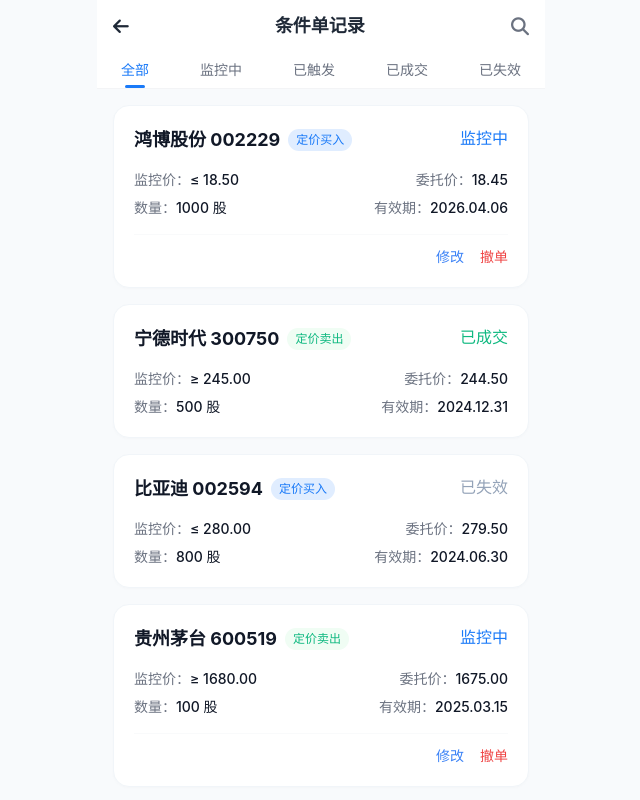
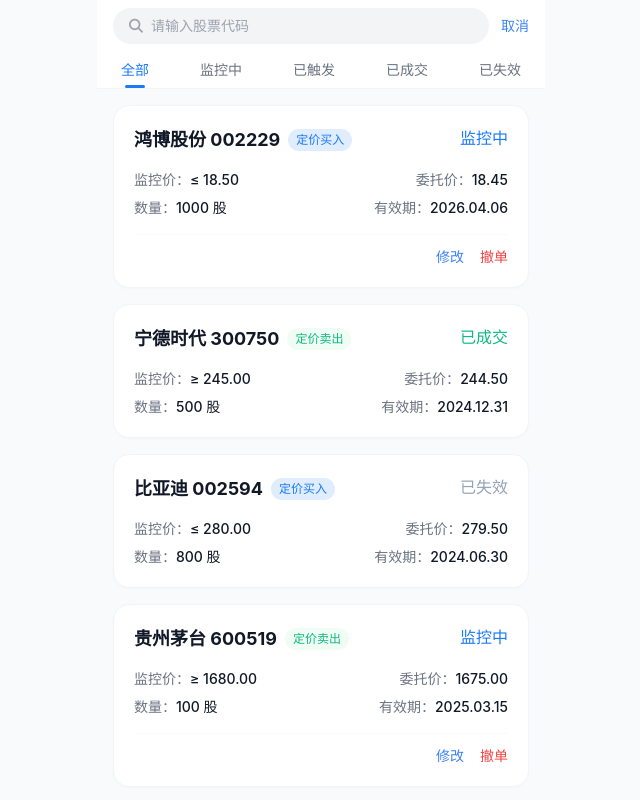
Before and after one commit to zmdcat/OTC--TRS, a plain HTML site: page records.html in a window 1280 px wide. Both pictures are taken after a click on the button 839 px from the left and 26 px from the top of the page. Shown: the whole page, without its empty margins (319-959 px from the left). Drawn offline with nearby package versions, Linux system fonts and the light colour scheme.

Commit message:
Implement search bar interaction on records page

```diff
--- a/records.html
+++ b/records.html
@@ -80,6 +80,17 @@
             from { transform: scale(0.95); opacity: 0; }
             to { transform: scale(1); opacity: 1; }
         }
+
+        /* Search Bar Styles */
+        #searchBar {
+            display: none;
+        }
+        .header-search-active #normalHeader {
+            display: none;
+        }
+        .header-search-active #searchBar {
+            display: flex;
+        }
     </style>
 </head>
 <body class="flex flex-col min-h-screen max-w-md mx-auto relative bg-slate-50">
@@ -99,15 +110,25 @@
     </div>
 
     <!-- Header -->
-    <header class="bg-white sticky top-0 z-10">
-        <div class="flex items-center px-4 py-3">
+    <header id="mainHeader" class="bg-white sticky top-0 z-10">
+        <!-- Normal Header -->
+        <div id="normalHeader" class="flex items-center px-4 py-3">
             <button onclick="window.history.back()" class="text-gray-800">
                 <i class="fa-solid fa-arrow-left text-lg"></i>
             </button>
             <h1 class="flex-1 text-center text-lg font-bold text-gray-800">条件单记录</h1>
-            <button class="text-gray-500">
+            <button onclick="toggleSearch(true)" class="text-gray-500">
                 <i class="fa-solid fa-magnifying-glass text-lg"></i>
             </button>
+        </div>
+
+        <!-- Search Bar -->
+        <div id="searchBar" class="items-center px-4 py-2 space-x-3">
+            <div class="flex-1 flex items-center bg-gray-100 rounded-full px-4 py-2">
+                <i class="fa-solid fa-magnifying-glass text-gray-400 mr-2 text-sm"></i>
+                <input id="searchInput" type="text" placeholder="请输入股票代码" class="bg-transparent border-none outline-none text-sm w-full text-gray-800">
+            </div>
+            <button onclick="toggleSearch(false)" class="text-blue-500 font-medium text-sm">取消</button>
         </div>
 
         <!-- Tabs -->
@@ -204,6 +225,18 @@
         const modal = document.getElementById('confirmModal');
         const modalTitle = document.getElementById('modalTitle');
         const modalMessage = document.getElementById('modalMessage');
+        const mainHeader = document.getElementById('mainHeader');
+        const searchInput = document.getElementById('searchInput');
+
+        function toggleSearch(active) {
+            if (active) {
+                mainHeader.classList.add('header-search-active');
+                setTimeout(() => searchInput.focus(), 100);
+            } else {
+                mainHeader.classList.remove('header-search-active');
+                searchInput.value = '';
+            }
+        }
 
         function showConfirm(title, message) {
             modalTitle.innerText = title;
```
